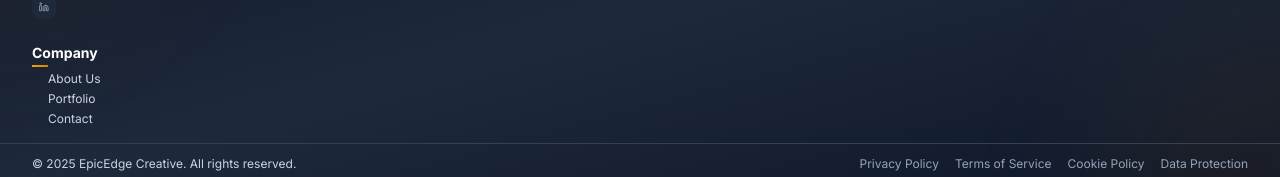
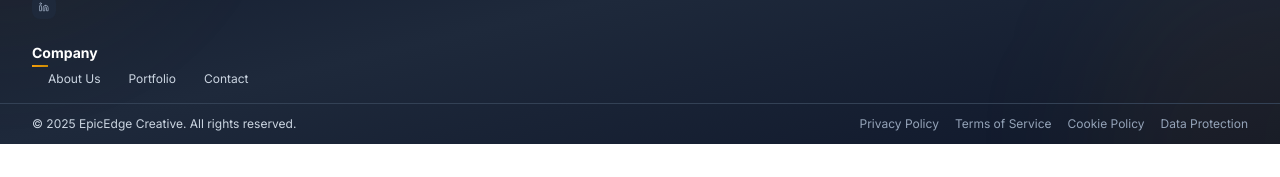
Before and after one commit to DennisAmutsa/EpicEdgeCreative, a React (Create React App) app in the folder frontend/: page / in a window 1280 px wide. Shown: the part 5895-6072 px from the top of the page. After the commit the page ends 6039 px from the top, so only its background shows below. Built offline with nearby package versions, Linux system fonts and the light colour scheme; no server answers.

Commit message:
fixed footer

```diff
--- a/frontend/src/components/layout/Footer.js
+++ b/frontend/src/components/layout/Footer.js
@@ -100,12 +100,12 @@ const Footer = () => {
                 Company
                 <div className="absolute -bottom-1 left-0 w-4 h-0.5 bg-gradient-to-r from-amber-500 to-yellow-600"></div>
               </h4>
-              <ul className="space-y-1">
+              <ul className="flex flex-wrap gap-3">
                 {footerLinks.company.map((link, index) => (
                   <li key={index}>
                     <Link
                       to={link.href}
-                      className="text-gray-300 hover:text-amber-400 transition-colors duration-300 flex items-center gap-1 group text-xs"
+                      className="text-gray-300 hover:text-amber-400 transition-colors duration-300 flex items-center gap-1 group text-xs whitespace-nowrap"
                     >
                       <ArrowRight className="w-3 h-3 opacity-0 group-hover:opacity-100 transition-opacity duration-300" />
                       <span className="group-hover:translate-x-1 transition-transform duration-300">{link.name}</span>
```
